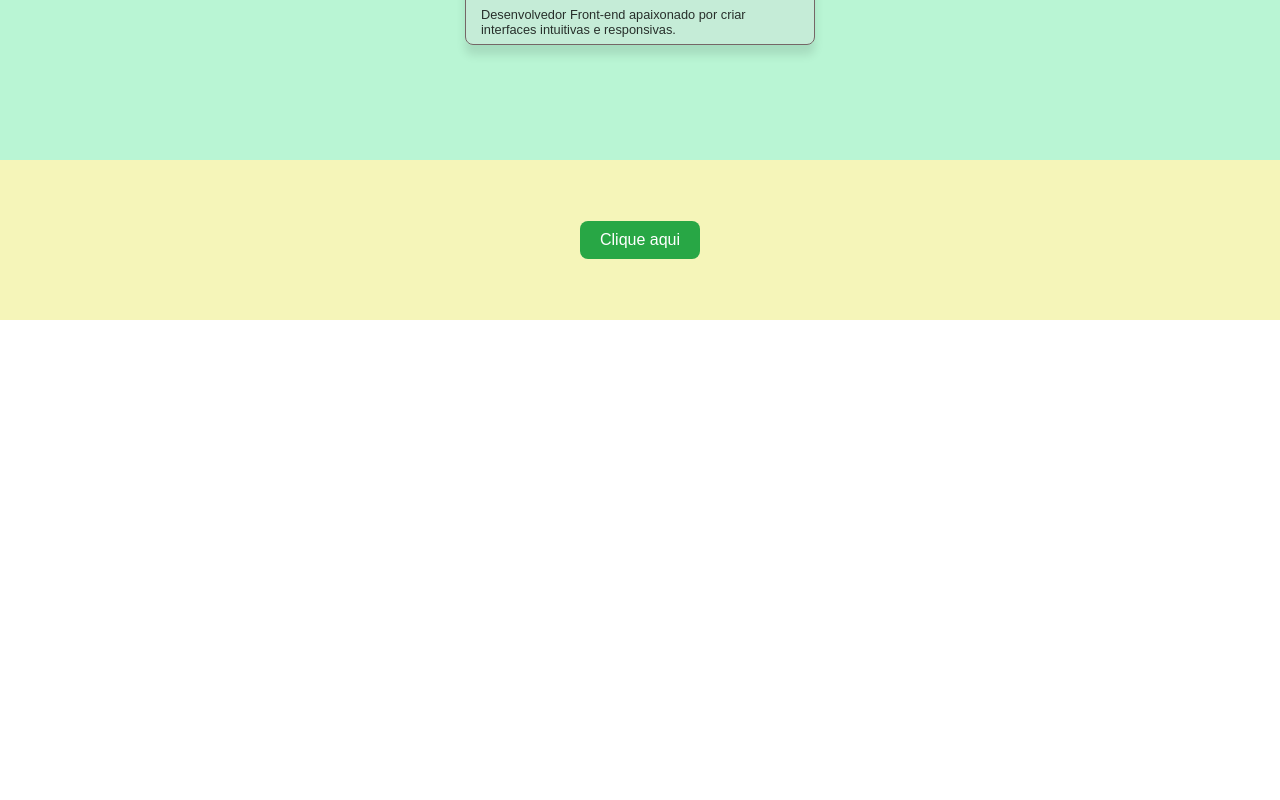
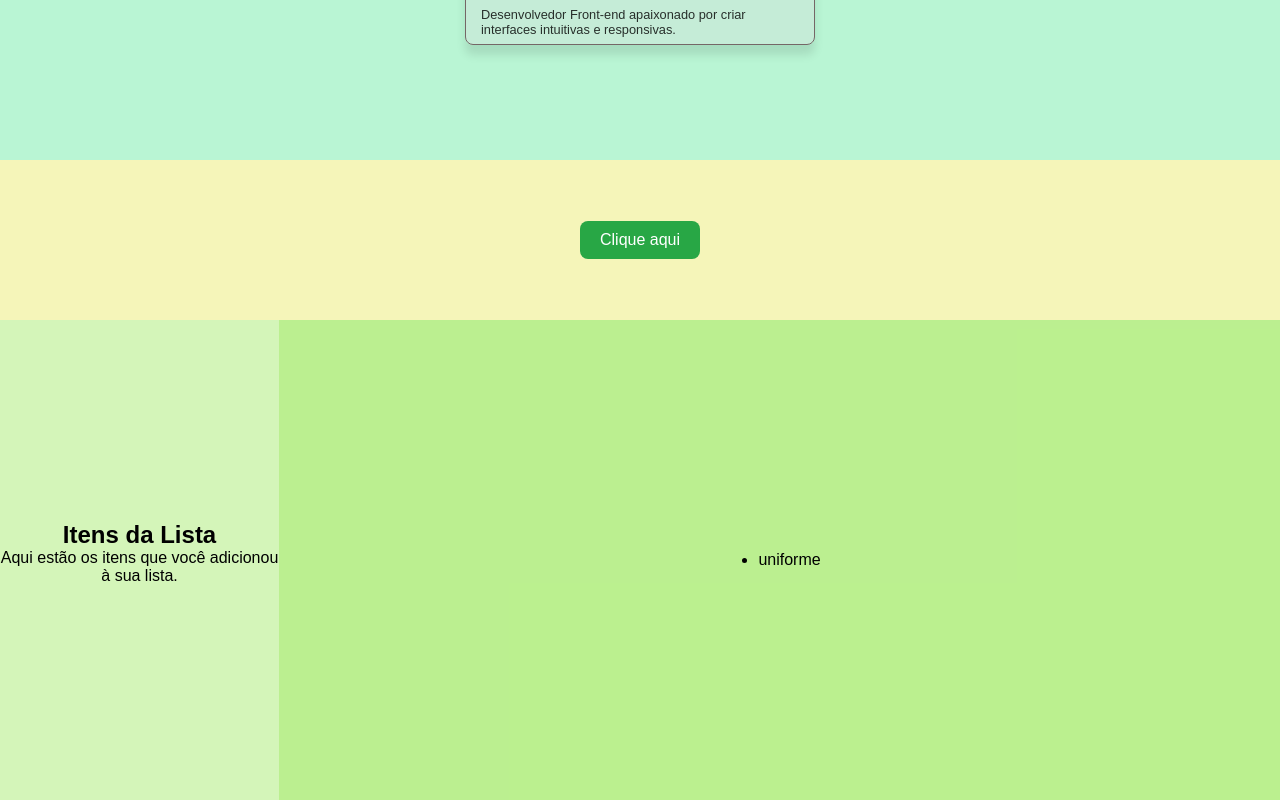
Before and after one commit to samellop3s/react-js-props-studies, a React (Vite) app: page / in a window 1280 px wide. Shown: the part 2720-3520 px from the top of the page. Before the commit the page ends 3040 px from the top, so only its background shows below. Built offline with nearby package versions, Linux system fonts and the light colour scheme.

Commit message:
listaItens.jsx

```diff
--- /dev/null
+++ b/src/ListaDeItens/ListaItens.jsx
@@ -0,0 +1,27 @@
+
+
+function ListaItens(props) {
+    // Garante que `itens` seja sempre um array:
+    // - se já for array, usa direto
+    // - se for string/valor único, transforma em array com um elemento
+    // - se for undefined/null, usa array vazio
+    const itens = Array.isArray(props.itens) ? props.itens : (props.itens ? [props.itens] : []);
+
+    return (
+        <div className="container-listaItens">
+            <div className="container-titleDescri">
+                <h2>{props.titulo}</h2>
+                <p>{props.descricao}</p>
+            </div>
+            <ul className="container-listaItens">
+                {itens.map((item, index) => (
+                    // Aqui mapeamos `itens` para <li>. Usamos o index como key
+                    // (aceitável para listas pequenas/estáticas; para listas dinâmicas prefira um id único)
+                    <li key={index}>{item}</li>
+                ))}
+            </ul>
+        </div>
+    );
+}
+
+export default ListaItens;
--- /dev/null
+++ b/src/ListaDeItens/ListaItensInfo.jsx
@@ -0,0 +1,13 @@
+import ListaItens from "./ListaItens";
+
+function ListaItensInfo() {
+    return (
+        <ListaItens
+            titulo="Itens da Lista"
+            descricao="Aqui estão os itens que você adicionou à sua lista."
+            itens={["uniforme"]} // <- array em vez de string
+        />
+    );
+}
+
+export default ListaItensInfo;
--- a/src/Style/Style.css
+++ b/src/Style/Style.css
@@ -260,3 +260,23 @@
   box-shadow: "0 4px 6px rgba(0, 0, 0, 0.1)";
   transform: scale(1.03);
 }
+
+.container-listaItens {
+  display: flex;
+  justify-content: center;
+  align-items: center;
+  width: 100%;
+  height: 60vh;
+  background:  rgba(149, 231, 82, 0.404);
+}
+
+.container-titleDescri {
+  margin-bottom: 15px;
+  text-align: center;
+}
+
+.container-listaItens ul {
+  list-style-type: disc;
+  padding-left: 20px;
+  text-align: left;
+}
--- a/src/main.jsx
+++ b/src/main.jsx
@@ -10,6 +10,7 @@ import ProdutoInfo from "./Produto/ProdutoInfo.jsx";
 import TxtMensagem from "./Mensagem/TxtMensagem.jsx";
 import CartaoPerfilInfo from "./CartaoPerfil/CartaoPerfilInfo.jsx";
 import AcaoDoBotao from "./BotaoComAcao/AcaoDoBotao.jsx";
+import ListaItensInfo from "./ListaDeItens/ListaItensInfo.jsx";
 
 
 
@@ -25,5 +26,6 @@ createRoot(document.getElementById("root")).render(
     <TxtMensagem />
     <CartaoPerfilInfo />
     <AcaoDoBotao />
+    <ListaItensInfo />
   </StrictMode>
 );
```
